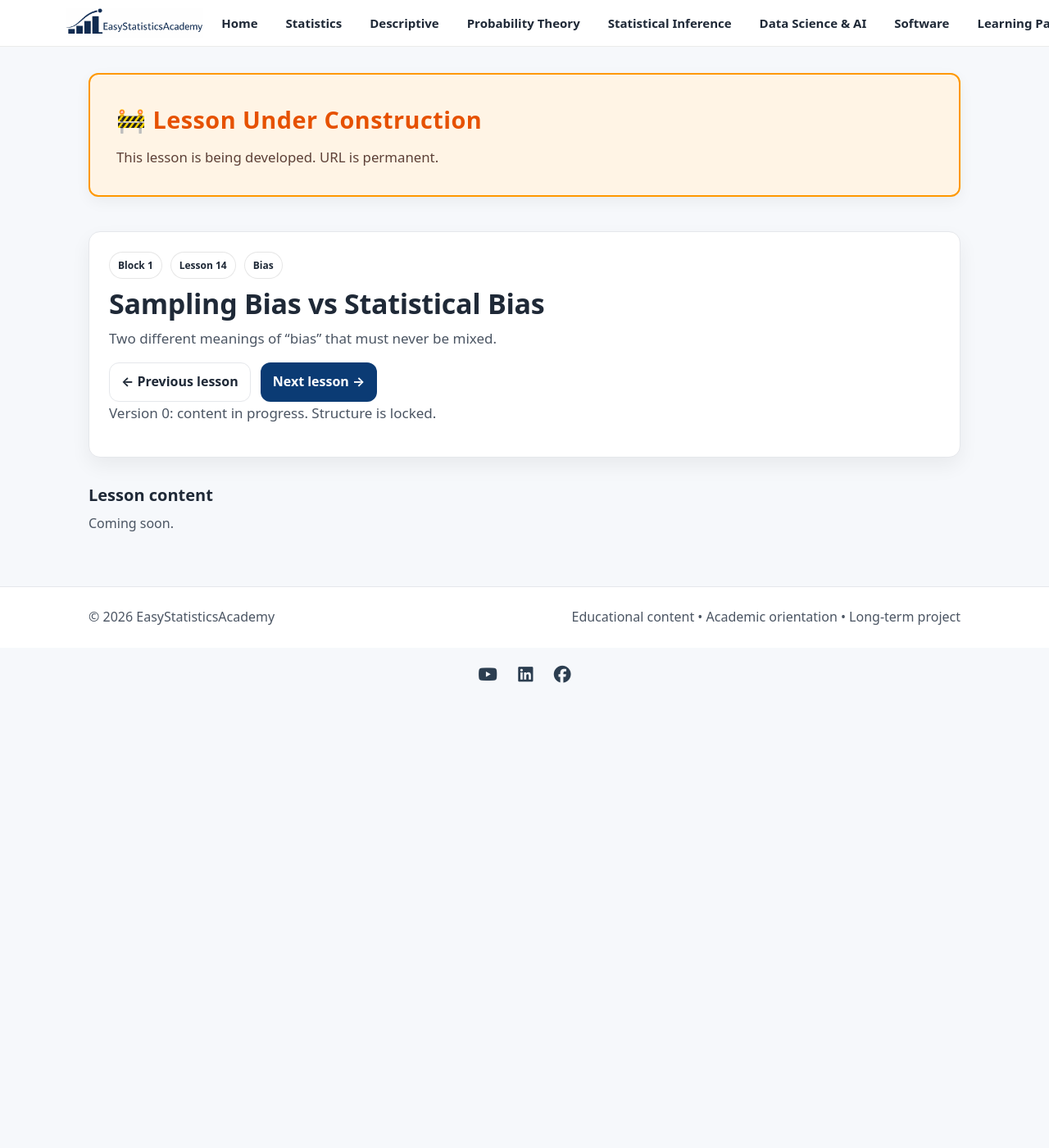
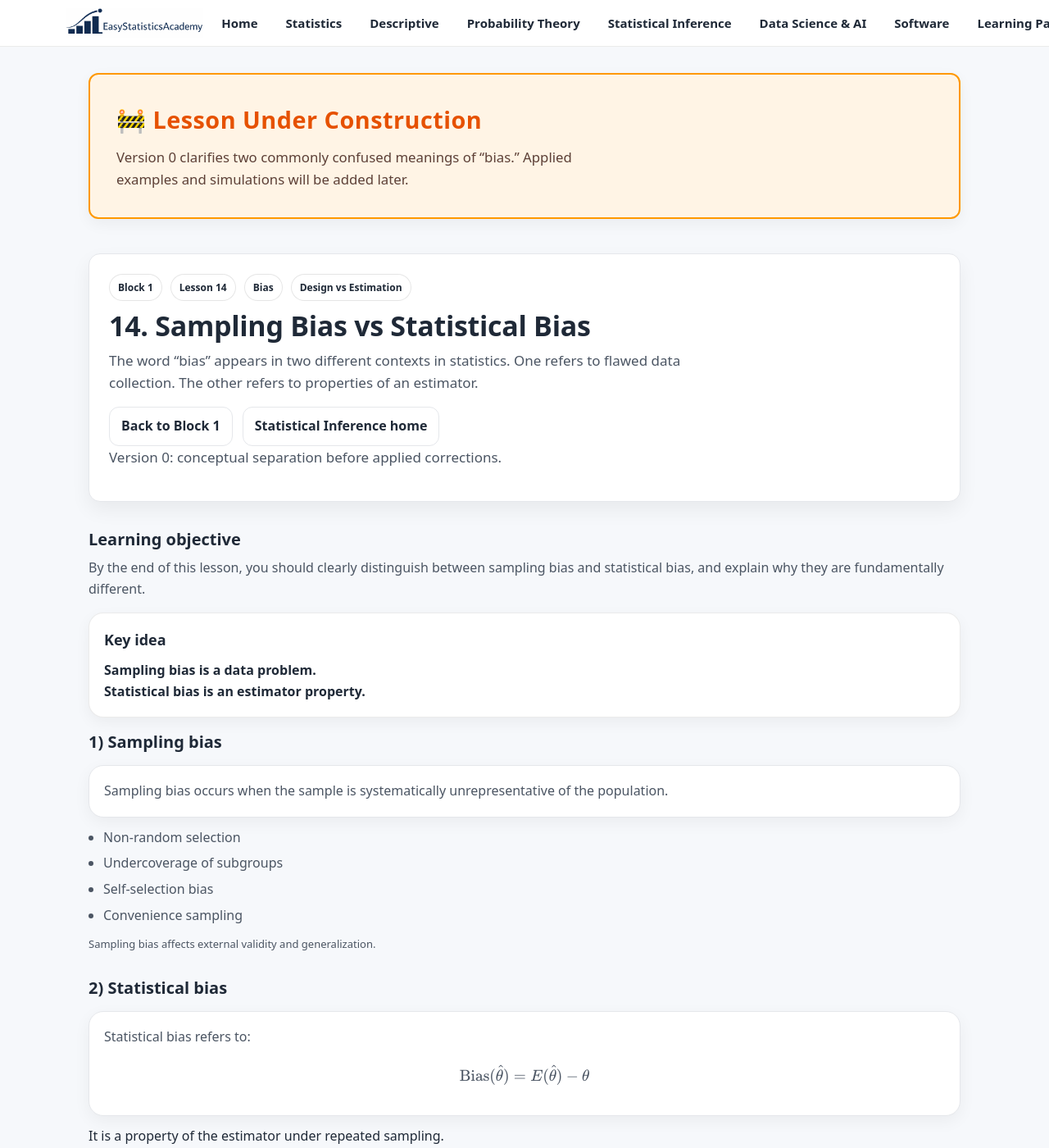
Before and after one commit to ammar-homaida-statistics/easystatisticsacademy, a Jekyll site: the page built from inference/foundations/sampling-bias-vs-statistical-bias/index.md, in a window 1280 px wide and 1400 px high. Shown: the whole window at 82% size. Built offline with Jekyll 4.4.1, drawn with Linux system fonts in a browser that asks for light colours; our own code applies the rules of GitHub Pages for plain Markdown files; some of the changed text lies outside the part shown.

Commit message:
Add lesson content

```diff
--- a/inference/foundations/sampling-bias-vs-statistical-bias/index.md
+++ b/inference/foundations/sampling-bias-vs-statistical-bias/index.md
@@ -1,31 +1,37 @@
 ---
 layout: default
-title: "Sampling Bias vs Statistical Bias"
-description: Two different “bias” ideas: biased samples vs biased estimators, and why mixing them breaks conclusions.
+title: "14. Sampling Bias vs Statistical Bias"
+description: "Distinguish clearly between sampling bias (a data collection problem) and statistical bias (a property of an estimator). Understand why confusing them leads to serious inferential errors."
 permalink: /inference/foundations/sampling-bias-vs-statistical-bias/
 sidebar: false
 ---
 
+<!-- UNDER CONSTRUCTION NOTICE -->
 <section class="section section-slim">
   <div class="callout" style="background:#fff4e5; border:2px solid #ff9800; padding:2rem; border-radius:12px;">
     <div class="callout-copy">
       <h2 style="margin-top:0; color:#e65100; font-size:1.8rem; letter-spacing:0.5px;">🚧 Lesson Under Construction</h2>
-      <p style="margin:0; font-size:1.05rem; color:#5d4037; line-height:1.6;">This lesson is being developed. URL is permanent.</p>
+      <p style="margin:0; font-size:1.05rem; color:#5d4037; line-height:1.6;">
+        Version 0 clarifies two commonly confused meanings of “bias.”
+        Applied examples and simulations will be added later.
+      </p>
     </div>
   </div>
 </section>
 
+<!-- ✅ Update "last visited lesson" -->
 <script>
   (function () {
+    var KEY = "esa_continue_inference_foundations_lesson_v0";
+    localStorage.setItem(KEY, JSON.stringify({
+      url: "/inference/foundations/sampling-bias-vs-statistical-bias/",
+      label: "Lesson 14 — Sampling Bias vs Statistical Bias",
+      ts: Date.now()
+    }));
+
     localStorage.setItem("esa_continue_inference_last_block_v0", JSON.stringify({
       url: "/inference/foundations/",
       label: "Block 1 — Inference Foundations",
-      ts: Date.now()
-    }));
-
-    localStorage.setItem("esa_continue_inference_foundations_lesson_v0", JSON.stringify({
-      url: "/inference/foundations/sampling-bias-vs-statistical-bias/",
-      label: "Lesson 14 — Sampling Bias vs Statistical Bias",
       ts: Date.now()
     }));
   })();
@@ -38,21 +44,251 @@
         <span class="badge">Block 1</span>
         <span class="badge">Lesson 14</span>
         <span class="badge">Bias</span>
+        <span class="badge">Design vs Estimation</span>
       </div>
 
-      <h1>Sampling Bias vs Statistical Bias</h1>
-      <p class="lead">Two different meanings of “bias” that must never be mixed.</p>
+      <h1>14. Sampling Bias vs Statistical Bias</h1>
+      <p class="lead">
+        The word “bias” appears in two different contexts in statistics.
+        One refers to flawed data collection.
+        The other refers to properties of an estimator.
+      </p>
 
       <div class="hero-actions">
-        <a class="btn btn-outline" href="/inference/foundations/independence-and-random-sampling/">← Previous lesson</a>
-        <a class="btn" href="/inference/foundations/practical-inference-what-can-we-claim/">Next lesson →</a>
+        <a class="btn btn-outline" href="/inference/foundations/">Back to Block 1</a>
+        <a class="btn btn-outline" href="/inference/">Statistical Inference home</a>
       </div>
 
-      <p class="muted-mini">Version 0: content in progress. Structure is locked.</p>
+      <p class="muted-mini">
+        Version 0: conceptual separation before applied corrections.
+      </p>
     </div>
   </div>
 </section>
 
-<section class="section" id="content">
-  <div class="section-head"><h2>Lesson content</h2><p>Coming soon.</p></div>
+<section class="section">
+  <div class="section-head">
+    <h2>Learning objective</h2>
+    <p>
+      By the end of this lesson, you should clearly distinguish between
+      sampling bias and statistical bias, and explain why they are fundamentally different.
+    </p>
+  </div>
+
+  <div class="callout" style="margin-top:1rem;">
+    <div class="callout-copy">
+      <h2>Key idea</h2>
+      <p style="margin:0;">
+        <strong>Sampling bias is a data problem.</strong><br>
+        <strong>Statistical bias is an estimator property.</strong>
+      </p>
+    </div>
+  </div>
 </section>
+
+<section class="section">
+  <div class="section-head">
+    <h2>1) Sampling bias</h2>
+  </div>
+
+  <div class="card">
+    <p style="margin:0;">
+      Sampling bias occurs when the sample is systematically unrepresentative
+      of the population.
+    </p>
+  </div>
+
+  <ul class="bullets" style="margin-top:.75rem;">
+    <li>Non-random selection</li>
+    <li>Undercoverage of subgroups</li>
+    <li>Self-selection bias</li>
+    <li>Convenience sampling</li>
+  </ul>
+
+  <p class="muted-mini">
+    Sampling bias affects external validity and generalization.
+  </p>
+</section>
+
+<section class="section">
+  <div class="section-head">
+    <h2>2) Statistical bias</h2>
+  </div>
+
+  <div class="card">
+    <p style="margin:0;">
+      Statistical bias refers to:
+      \[
+      \text{Bias}(\hat{\theta}) = E(\hat{\theta}) - \theta
+      \]
+    </p>
+  </div>
+
+  <p style="margin-top:.75rem;">
+    It is a property of the estimator under repeated sampling.
+  </p>
+
+  <p class="muted-mini">
+    It does not necessarily imply flawed data collection.
+  </p>
+</section>
+
+<section class="section">
+  <div class="section-head">
+    <h2>3) Why they are different</h2>
+  </div>
+
+  <div class="grid grid-2">
+    <div class="card">
+      <h3>Sampling bias</h3>
+      <ul class="bullets">
+        <li>Design problem</li>
+        <li>Affects representativeness</li>
+        <li>Large n does not fix it</li>
+      </ul>
+    </div>
+
+    <div class="card">
+      <h3>Statistical bias</h3>
+      <ul class="bullets">
+        <li>Estimator property</li>
+        <li>Measured via expectation</li>
+        <li>May shrink as n increases</li>
+      </ul>
+    </div>
+  </div>
+</section>
+
+<section class="section">
+  <div class="section-head">
+    <h2>4) Interaction between the two</h2>
+  </div>
+
+  <div class="card">
+    <p style="margin:0;">
+      Even an unbiased estimator can produce misleading results
+      if the data are collected with sampling bias.
+    </p>
+  </div>
+
+  <p style="margin-top:.75rem;">
+    Conversely, a biased estimator may still be useful
+    when sampling is properly randomized.
+  </p>
+</section>
+
+<section class="section">
+  <div class="section-head">
+    <h2>5) Practical consequences</h2>
+  </div>
+
+  <div class="grid grid-2">
+    <div class="card">
+      <h3>Sampling bias consequences</h3>
+      <p>
+        Invalid generalization to the population.
+      </p>
+    </div>
+
+    <div class="card">
+      <h3>Statistical bias consequences</h3>
+      <p>
+        Systematic shift in repeated estimates.
+      </p>
+    </div>
+
+    <div class="card">
+      <h3>Correction methods</h3>
+      <p>
+        Weighting (design issue) vs estimator adjustment (model issue).
+      </p>
+    </div>
+
+    <div class="card">
+      <h3>Inference validity</h3>
+      <p>
+        Requires both proper sampling and appropriate estimator choice.
+      </p>
+    </div>
+  </div>
+</section>
+
+<section class="section">
+  <div class="section-head">
+    <h2>6) Common misconceptions</h2>
+  </div>
+
+  <div class="grid grid-2">
+    <div class="card">
+      <h3>“Large sample removes bias.”</h3>
+      <p>
+        Large n reduces variance, not sampling bias.
+      </p>
+    </div>
+
+    <div class="card">
+      <h3>“Bias always means bad statistics.”</h3>
+      <p>
+        Some biased estimators are optimal under MSE criteria.
+      </p>
+    </div>
+
+    <div class="card">
+      <h3>“If estimator is unbiased, inference is valid.”</h3>
+      <p>
+        Not if the sample is systematically distorted.
+      </p>
+    </div>
+
+    <div class="card">
+      <h3>“Sampling bias and estimator bias are interchangeable.”</h3>
+      <p>
+        They arise from completely different mechanisms.
+      </p>
+    </div>
+  </div>
+</section>
+
+<section class="section section-slim">
+  <div class="callout">
+    <div class="callout-copy">
+      <h2>Outcome of this lesson</h2>
+      <ul class="bullets">
+        <li>Distinguish sampling bias from statistical bias</li>
+        <li>Explain design vs estimator sources of error</li>
+        <li>Recognize when large sample size is insufficient</li>
+        <li>Prepare for applied inference corrections</li>
+      </ul>
+    </div>
+  </div>
+</section>
+
+<section class="section section-slim">
+  <div class="callout">
+    <div class="callout-copy">
+      <h2>Next step</h2>
+      <p style="margin:0;">
+        Next, we conclude Block 1 with
+        <strong>practical inference thinking: what can we claim?</strong>
+      </p>
+
+      <div class="pill-row" style="margin-top:1rem;">
+        <a class="btn" href="/inference/foundations/practical-inference-thinking/">
+          Next lesson →
+        </a>
+      </div>
+    </div>
+
+    <div class="callout-side">
+      <div class="mini" style="border-left:4px solid #1a73e8; padding-left:12px;">
+        <div class="mini-title" style="color:#1a73e8;">Previous lesson</div>
+        <div class="mini-body">
+          <a href="/inference/foundations/independence-and-random-sampling/" style="color:#1a73e8; text-decoration:underline;">
+            Lesson 13: Independence & Random Sampling
+          </a>
+        </div>
+      </div>
+    </div>
+
+  </div>
+</section>
```
